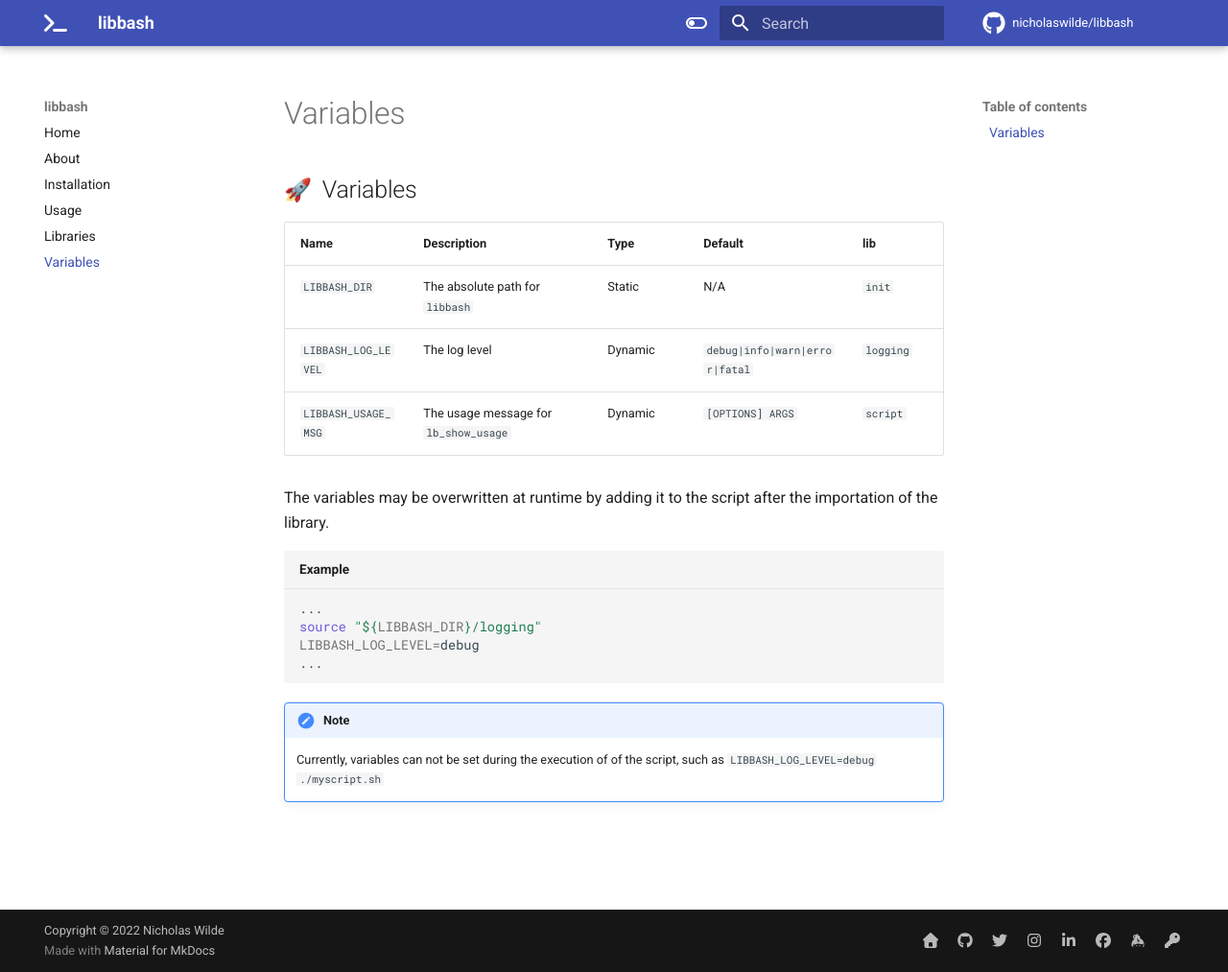
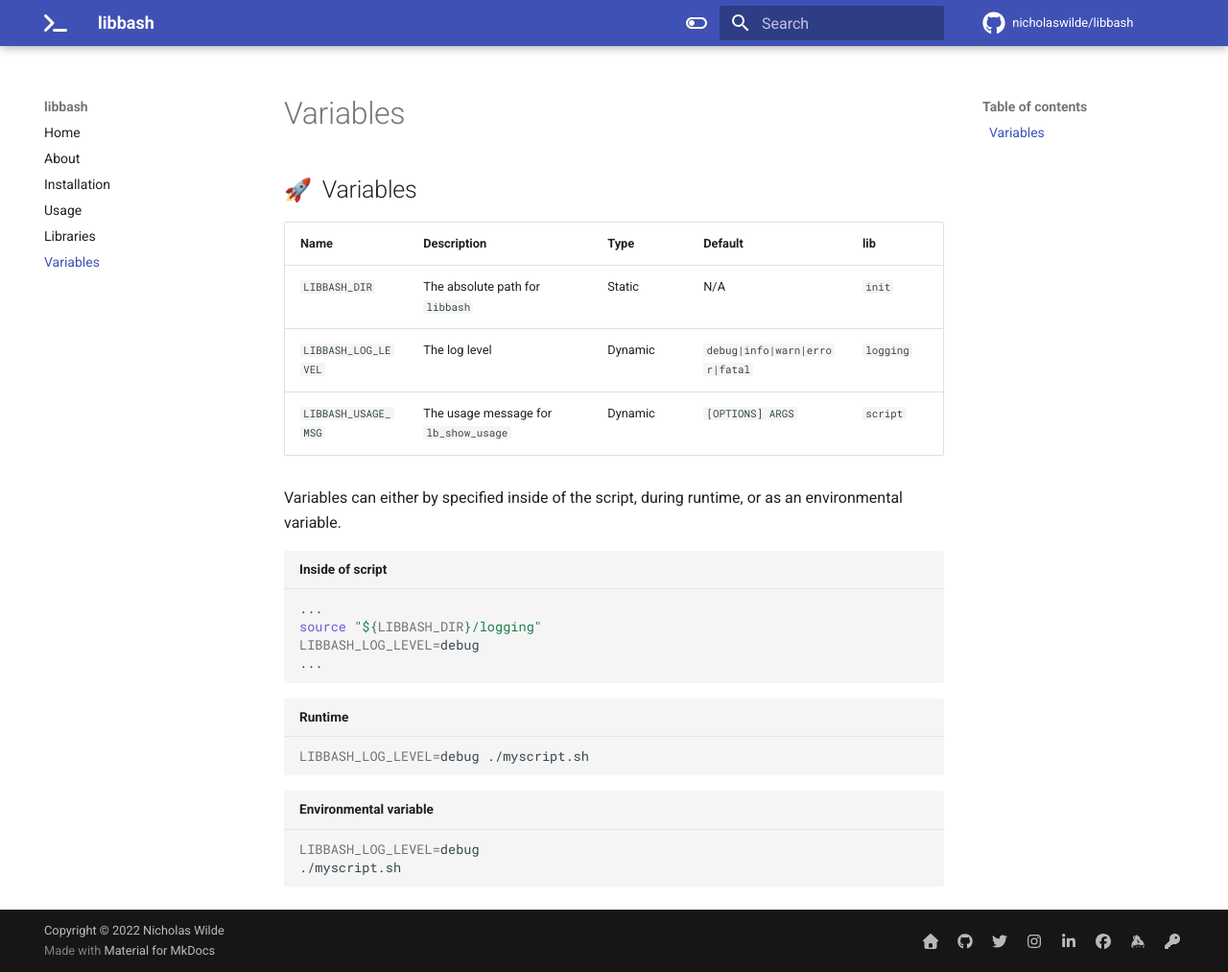
Before and after one commit to nicholaswilde/bash-lib, an MkDocs documentation site: the page built from docs/variables.md, in a window 1280 px wide and 1013 px high. Shown: the whole window at 96% size. Built offline with MkDocs 1.6.1 and Material for MkDocs 9.7.7, drawn with Linux system fonts in a browser that asks for light colours; emoji names are drawn with the system emoji font; comment, search, counter and statistics services are not loaded.

Commit message:
docs: add ability to set vars at runtime and as environmental variables
Signed-off-by: nιcнolaѕ wιlde <ncwilde43@gmail.com>

````diff
--- a/docs/variables.md
+++ b/docs/variables.md
@@ -6,15 +6,20 @@
 | `LIBBASH_LOG_LEVEL` | The log level                         | Dynamic | `debug|info|warn|error|fatal` | `logging` |
 | `LIBBASH_USAGE_MSG` | The usage message for `lb_show_usage` | Dynamic | `[OPTIONS] ARGS`              | `script`  |
 
-The variables may be overwritten at runtime by adding it to the script after the importation of the library.
+Variables can either by specified inside of the script, during runtime, or as an environmental variable.
 
-```shell title="Example"
+```shell title="Inside of script"
 ...
 source "${LIBBASH_DIR}/logging"
 LIBBASH_LOG_LEVEL=debug
 ...
 ```
 
-!!! note
-    Currently, variables can not be set during the execution of of the script, such as
-    `LIBBASH_LOG_LEVEL=debug ./myscript.sh`
+```shell title="Runtime"
+LIBBASH_LOG_LEVEL=debug ./myscript.sh
+```
+
+```shell title="Environmental variable"
+LIBBASH_LOG_LEVEL=debug
+./myscript.sh
+```
````
